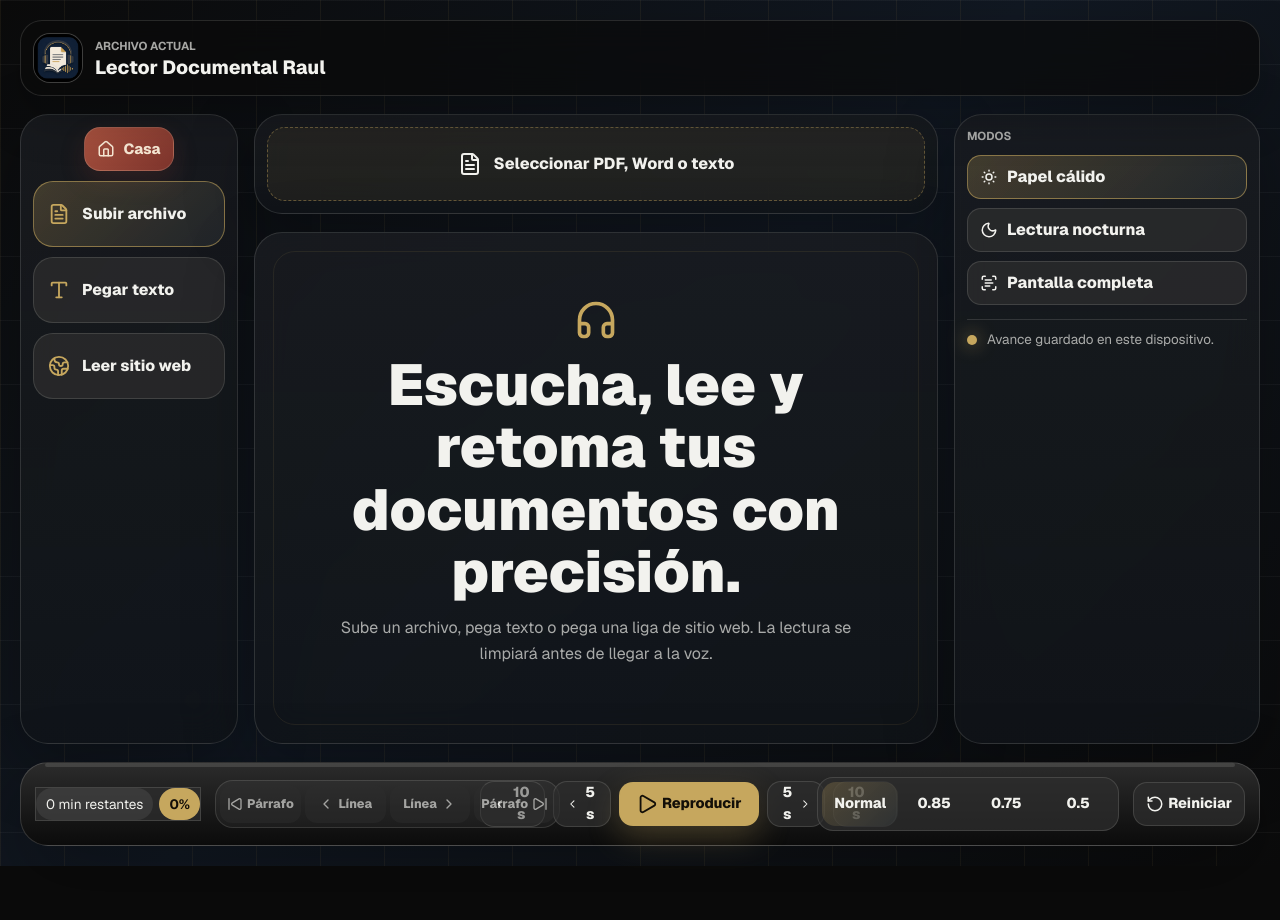
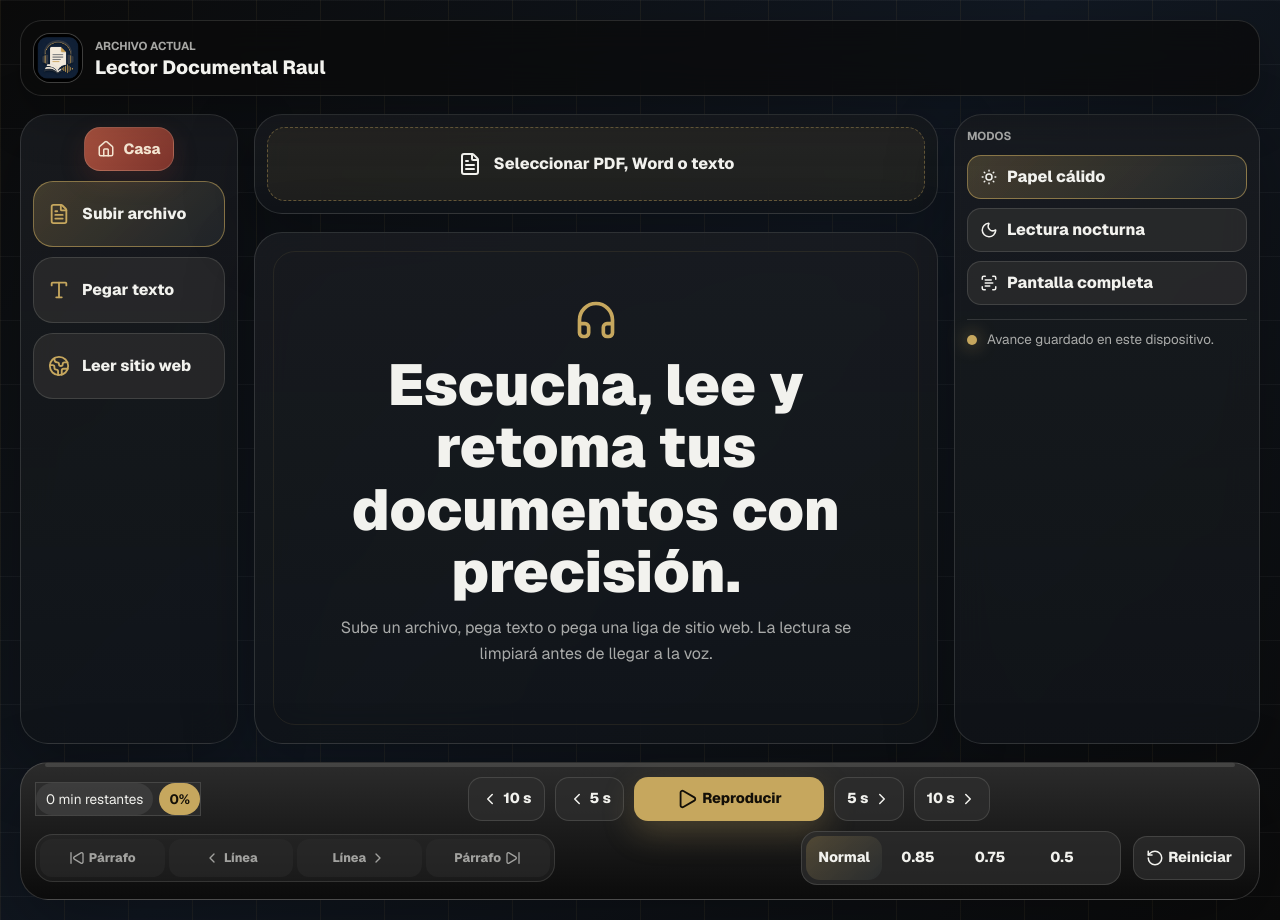
Before and after one commit to raulmormen75/aplicacion_lectura_en_voz_alta, a Next.js app: page / in a window 1280 px wide. Before the commit the page ends 866 px from the top, so only its background shows below. Built offline with nearby package versions, Linux system fonts and the light colour scheme.

Commit message:
Refine playback control layout

```diff
--- a/src/app/globals.css
+++ b/src/app/globals.css
@@ -609,11 +609,11 @@ button:focus-visible {
   bottom: auto;
   z-index: 20;
   display: grid;
-  grid-template-columns: auto minmax(220px, auto) minmax(0, 1fr) auto auto;
+  grid-template-columns: 1fr;
   align-items: center;
-  gap: 14px;
+  gap: 10px;
   max-width: 1480px;
-  min-height: 78px;
+  min-height: 0;
   margin: 18px auto 0;
   border: 1px solid rgba(242, 242, 238, 0.16);
   border-radius: 28px;
@@ -623,6 +623,28 @@ button:focus-visible {
   box-shadow: var(--shadow);
   padding: 14px;
   backdrop-filter: blur(20px);
+}
+
+.player-main-controls,
+.player-secondary-controls,
+.player-settings-row {
+  display: grid;
+  align-items: center;
+  gap: 12px;
+  min-width: 0;
+}
+
+.player-main-controls {
+  grid-template-columns: minmax(166px, auto) minmax(0, 1fr);
+}
+
+.player-secondary-controls {
+  grid-template-columns: minmax(300px, 520px) minmax(0, 1fr);
+}
+
+.player-settings-row {
+  grid-template-columns: minmax(320px, auto) auto;
+  justify-content: end;
 }
 
 .has-document .player-dock {
@@ -713,7 +735,7 @@ button:focus-visible {
   min-width: 0;
   align-items: center;
   justify-content: center;
-  gap: 8px;
+  gap: 10px;
 }
 
 .transport button,
@@ -728,10 +750,11 @@ button:focus-visible {
   padding: 0 12px;
   font-size: 0.9rem;
   font-weight: 760;
+  white-space: nowrap;
 }
 
 .transport .play-button {
-  min-width: 140px;
+  min-width: 190px;
   border-color: rgba(198, 167, 94, 0.5);
   background: var(--gold);
   color: #130f08;
@@ -740,6 +763,7 @@ button:focus-visible {
 
 .speed-control {
   display: flex;
+  min-width: 0;
   padding: 4px;
   border-radius: 16px;
 }
@@ -1030,6 +1054,16 @@ button:focus-visible {
     grid-template-columns: 1fr;
   }
 
+  .player-main-controls,
+  .player-secondary-controls {
+    grid-template-columns: 1fr;
+  }
+
+  .player-settings-row {
+    grid-template-columns: minmax(0, 1fr) auto;
+    justify-content: stretch;
+  }
+
   .transport {
     flex-wrap: wrap;
   }
@@ -1213,6 +1247,21 @@ button:focus-visible {
     padding: 12px;
   }
 
+  .player-main-controls,
+  .player-secondary-controls {
+    grid-template-columns: 1fr;
+    gap: 8px;
+  }
+
+  .player-settings-row {
+    grid-template-columns: minmax(0, 1fr) auto;
+    gap: 8px;
+  }
+
+  .time-pill {
+    justify-self: center;
+  }
+
   .player-dock {
     right: 10px;
     bottom: 10px;
@@ -1242,6 +1291,14 @@ button:focus-visible {
     padding: 0 4px;
     font-size: 0.72rem;
     white-space: nowrap;
+  }
+
+  .mobile-player-slot .player-settings-row {
+    grid-template-columns: minmax(0, 1fr) auto;
+  }
+
+  .mobile-player-slot .reset-button {
+    width: auto;
   }
 
   .transport button {
@@ -1319,6 +1376,17 @@ button:focus-visible {
     border-radius: 20px;
   }
 
+  .player-main-controls,
+  .player-secondary-controls {
+    grid-template-columns: 1fr;
+    gap: 8px;
+  }
+
+  .player-settings-row {
+    grid-template-columns: minmax(0, 1fr) auto;
+    gap: 8px;
+  }
+
   .home-action {
     min-height: 58px;
   }
@@ -1357,6 +1425,14 @@ button:focus-visible {
     min-height: 30px;
     padding: 0 7px;
   }
+
+  .mobile-player-slot .player-settings-row {
+    grid-template-columns: minmax(0, 1fr) auto;
+  }
+
+  .mobile-player-slot .reset-button {
+    width: auto;
+  }
 }
 
 @media (prefers-reduced-motion: reduce) {
--- a/src/components/reader/ReaderApp.tsx
+++ b/src/components/reader/ReaderApp.tsx
@@ -974,11 +974,11 @@ export function ReaderApp() {
         <div className="progress-strip" aria-hidden="true">
           <span style={{ width: `${percentage}%` }} />
         </div>
+        <div className="player-main-controls">
           <div className="time-pill">
             <span>{formatRemainingTime(remainingSeconds)} restantes</span>
             <strong>{percentage}%</strong>
           </div>
-        {renderTextNavigationControls("standard")}
           <div className="transport">
             <button type="button" onClick={() => seek(-10)} aria-label="Retroceder 10 segundos">
               <ChevronLeft size={18} />
@@ -1001,7 +1001,11 @@ export function ReaderApp() {
               <ChevronRight size={18} />
             </button>
           </div>
-
+        </div>
+
+        <div className="player-secondary-controls">
+          {renderTextNavigationControls("standard")}
+          <div className="player-settings-row">
             <div className="speed-control" aria-label="Velocidad de lectura">
               {([1, 0.85, 0.75, 0.5] as PlaybackRate[]).map((rate) => (
                 <button
@@ -1020,6 +1024,8 @@ export function ReaderApp() {
               <RotateCcw size={18} />
               Reiniciar
             </button>
+          </div>
+        </div>
       </>
     );
   }
```
Lines whose indentation alone changed are shown as unchanged.
